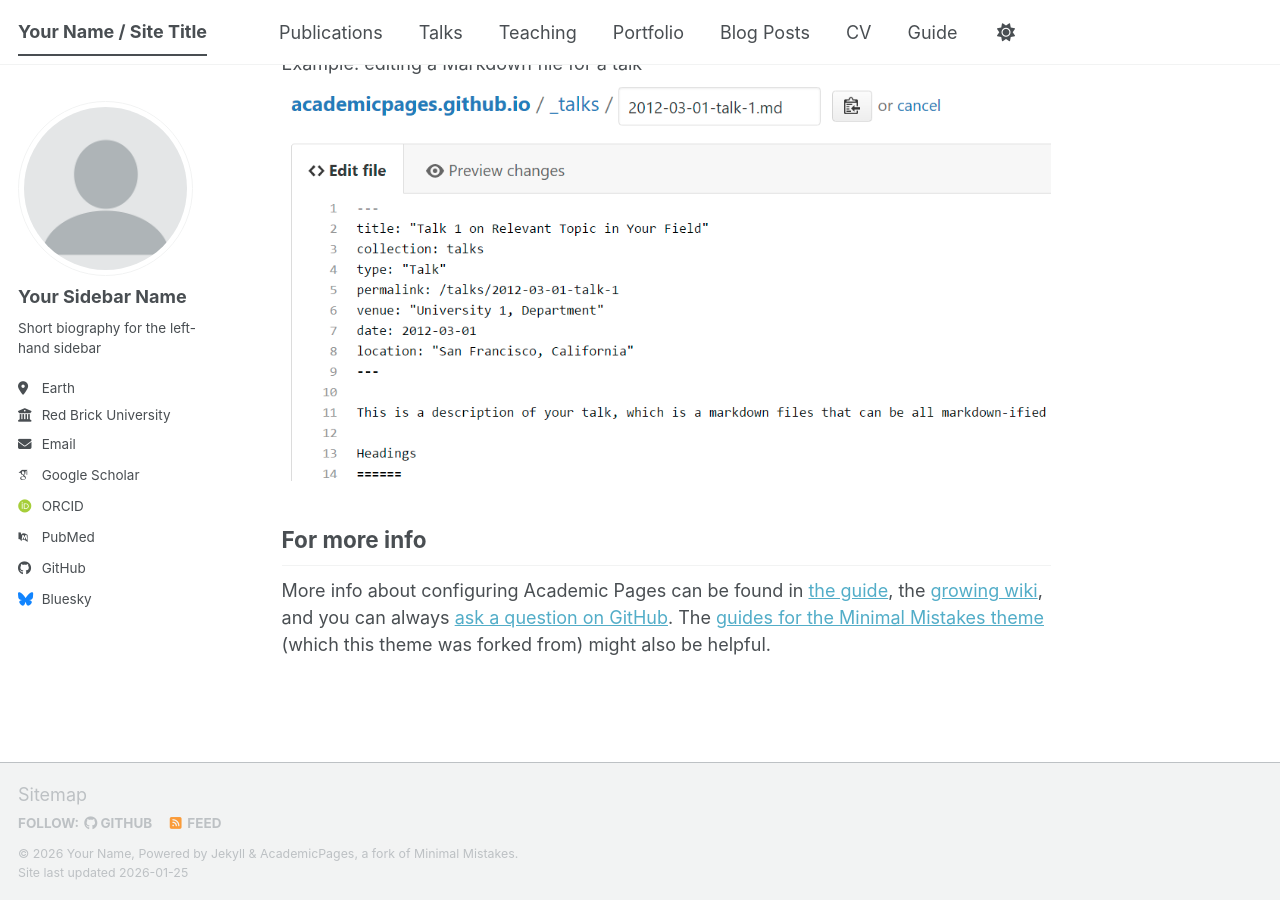
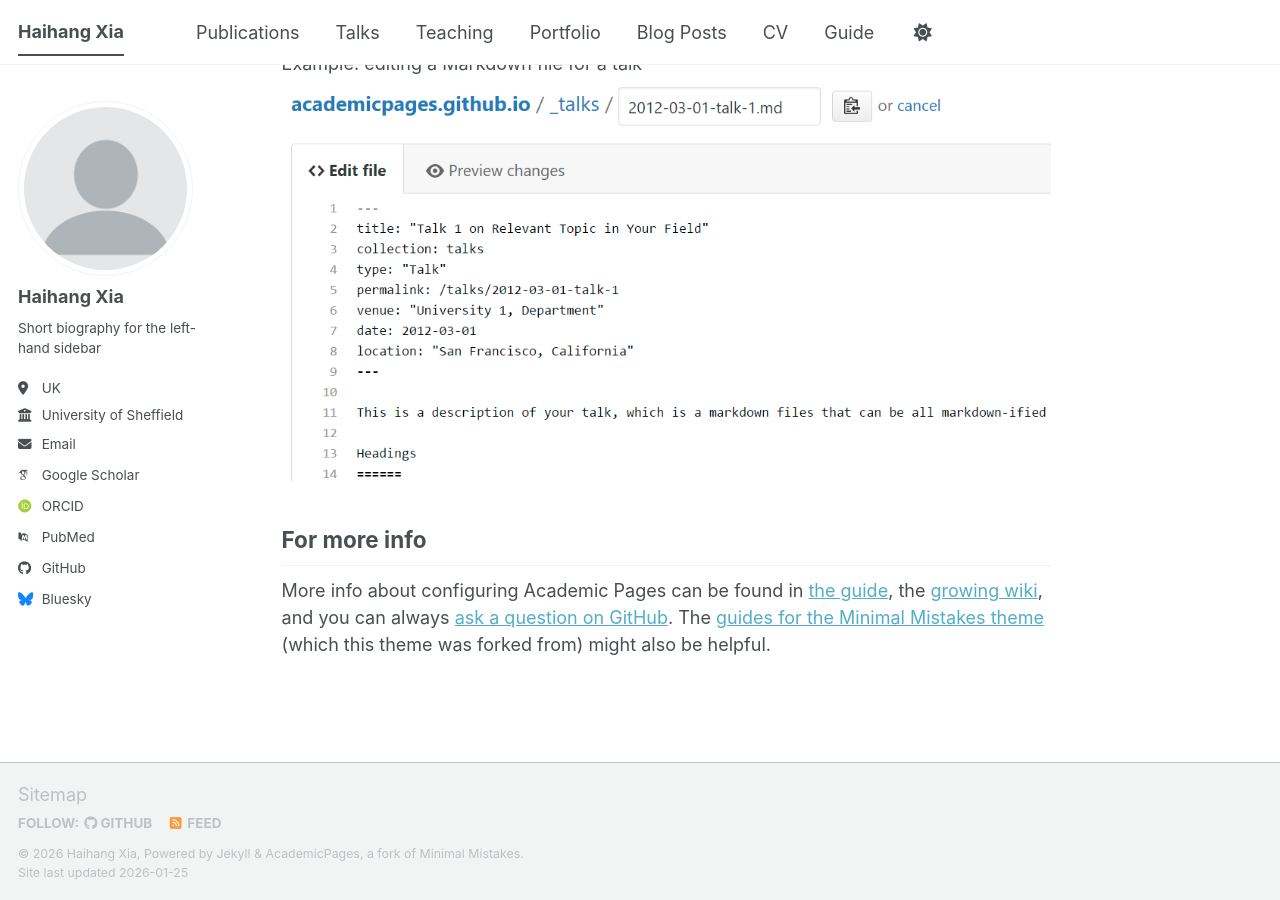
Before and after one commit to Haihang-Xia/Haihang-Xia.github.io, a Jekyll site: the page built from _pages/about.md, in a window 1280 px wide and 900 px high, scrolled down 2720 px. Built offline with Jekyll 4.4.1, drawn with Linux system fonts in a browser that asks for light colours; some web fonts are replaced; a script bundle is joined from its source files by our own code; library files that are not in the unit come from our copies.

Commit message:
Update personal information in _config.yml

```diff
--- a/_config.yml
+++ b/_config.yml
@@ -9,14 +9,14 @@
 # Basic Site Settings
 locale                   : "en-US"
 site_theme               : "default" # The available themes options are "default", "air", "sunrise", "mint", "dirt" and "contrast"
-title                    : "Your Name / Site Title"
+title                    : "Haihang Xia"
 title_separator          : "-"
-name                     : &name "Your Name"
+name                     : &name "Haihang Xia"
 description              : &description "Your Name's academic portfolio"   # Update this with a general description of your site, this is the default if not overridden by a page
-url                      : https://academicpages.github.io # The base hostname & protocol for your site e.g. "https://[your GitHub username].github.io",
+url                      : https://Haihang-Xia.github.io # The base hostname & protocol for your site e.g. "https://[your GitHub username].github.io",
                                                            # or if you already have some other page hosted on Github then use "https://[your GitHub username].github.io/[Your Repo Name]"
 baseurl                  : "" # the subpath of your site, e.g. "/blog"
-repository               : "academicpages/academicpages.github.io"
+repository               : "Haihang-Xia/Haihang-Xia.github.io"
 
 # Site Author - The following control what appear as part of the author content on the side bar.
 #               If a field is blank the icon and link will not appear, otherwise it will be shown.
@@ -24,13 +24,13 @@ repository               : "academicpages/academicpages.github.io"
 author:
   # Biographic information
   avatar           : "profile.png"
-  name             : "Your Sidebar Name"
+  name             : "Haihang Xia"
   pronouns         : # example: "she/her"
   bio              : "Short biography for the left-hand sidebar"
-  location         : "Earth"
-  employer         : "Red Brick University"
+  location         : "UK"
+  employer         : "University of Sheffield"
   uri              : # URL
-  email            : "none@example.org"
+  email            : "hxia10@sheffield.ac.uk"
 
   # Academic websites
   academia         : # URL
```
